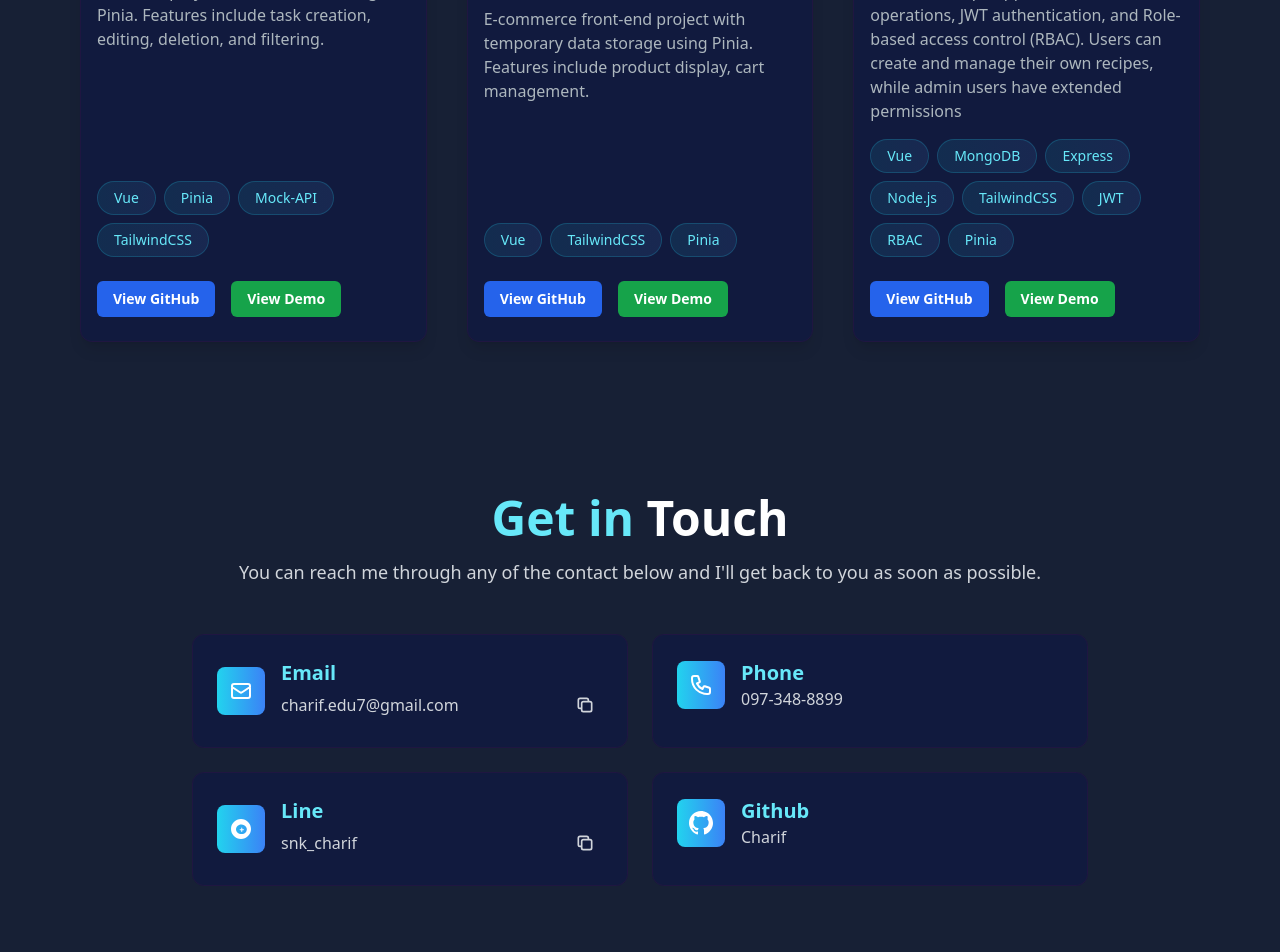
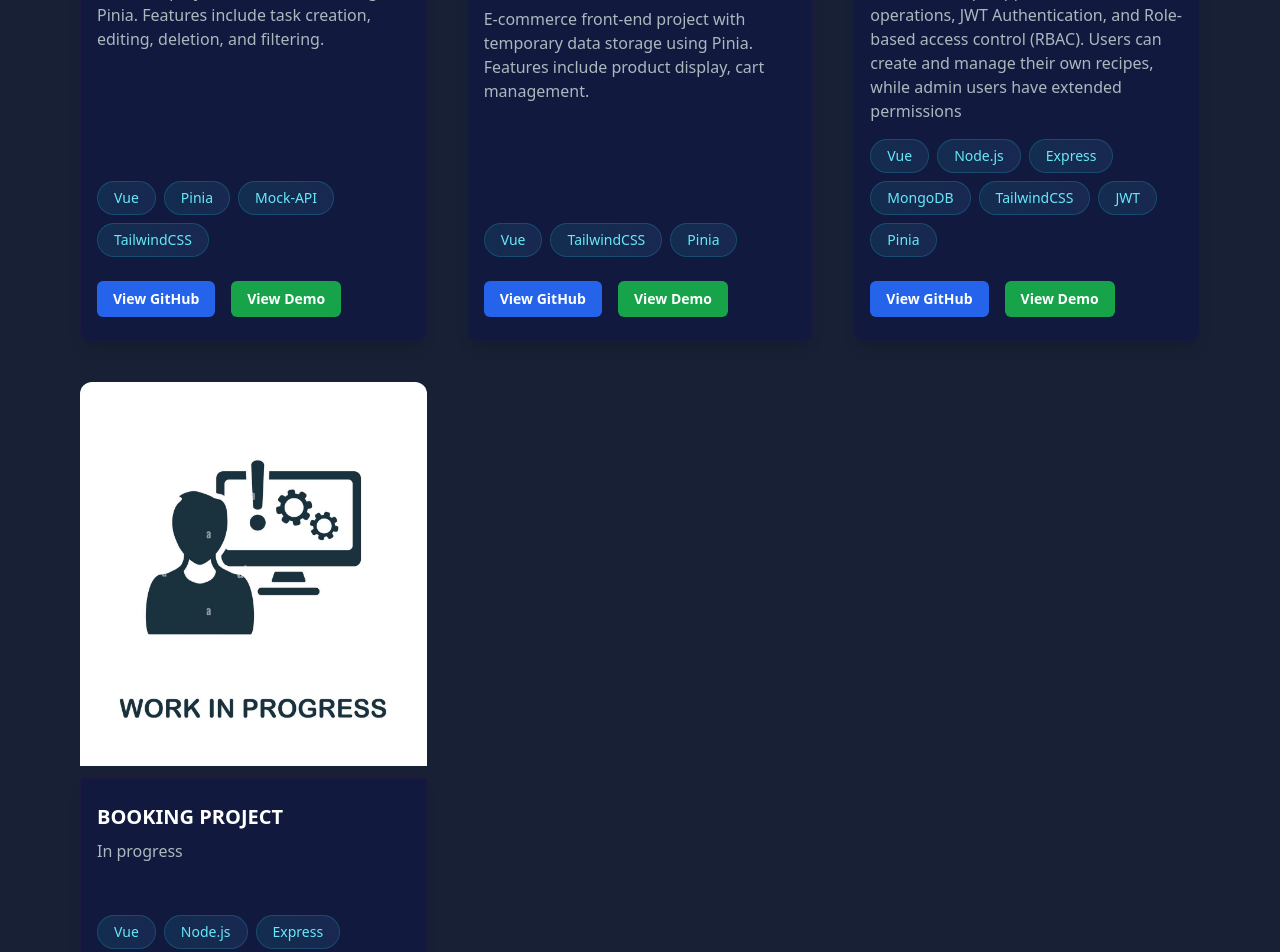
Before and after one commit to Charifx7/MyPortfolio, a Vue app: page / in a window 1280 px wide. Shown: the part 2380-3332 px from the top of the page. Built offline with nearby package versions, Linux system fonts and the light colour scheme.

Commit message:
Project4 update

```diff
--- a/src/components/LatestProjSection.vue
+++ b/src/components/LatestProjSection.vue
@@ -72,10 +72,19 @@ const Projects = ref([
         id: 3,
         image: '/assets/project3.png',
         title: 'Full stack Recipe app',
-        description: 'Full-stack recipe app with CRUD operations, JWT authentication, and Role-based access control (RBAC). Users can create and manage their own recipes, while admin users have extended permissions',
-        technologies: ['Vue', 'MongoDB', 'Express', 'Node.js', 'TailwindCSS', 'JWT', 'RBAC' ,'Pinia'],
+        description: 'Full-stack recipe app with CRUD operations, JWT Authentication, and Role-based access control (RBAC). Users can create and manage their own recipes, while admin users have extended permissions',
+        technologies: ['Vue','Node.js','Express', 'MongoDB','TailwindCSS', 'JWT','Pinia'],
         gitURL: 'https://github.com/Charifx7/fullstack_MEVN_recipe_app',
         webURL: 'https://fullstack-mevn-recipe-app-charif.vercel.app/'
+    },
+    {
+        id: 4,
+        image: '/assets/project0.jpg',
+        title: 'Booking Project',
+        description: 'In progress',
+        technologies: ['Vue', 'Node.js', 'Express','MySQL','OAuth','TailwindCSS','JWT','Pinia'],
+        gitURL: 'https://github.com/Charifx7',
+        webURL: ''
     },
     // {
     //     id: 0,
```
